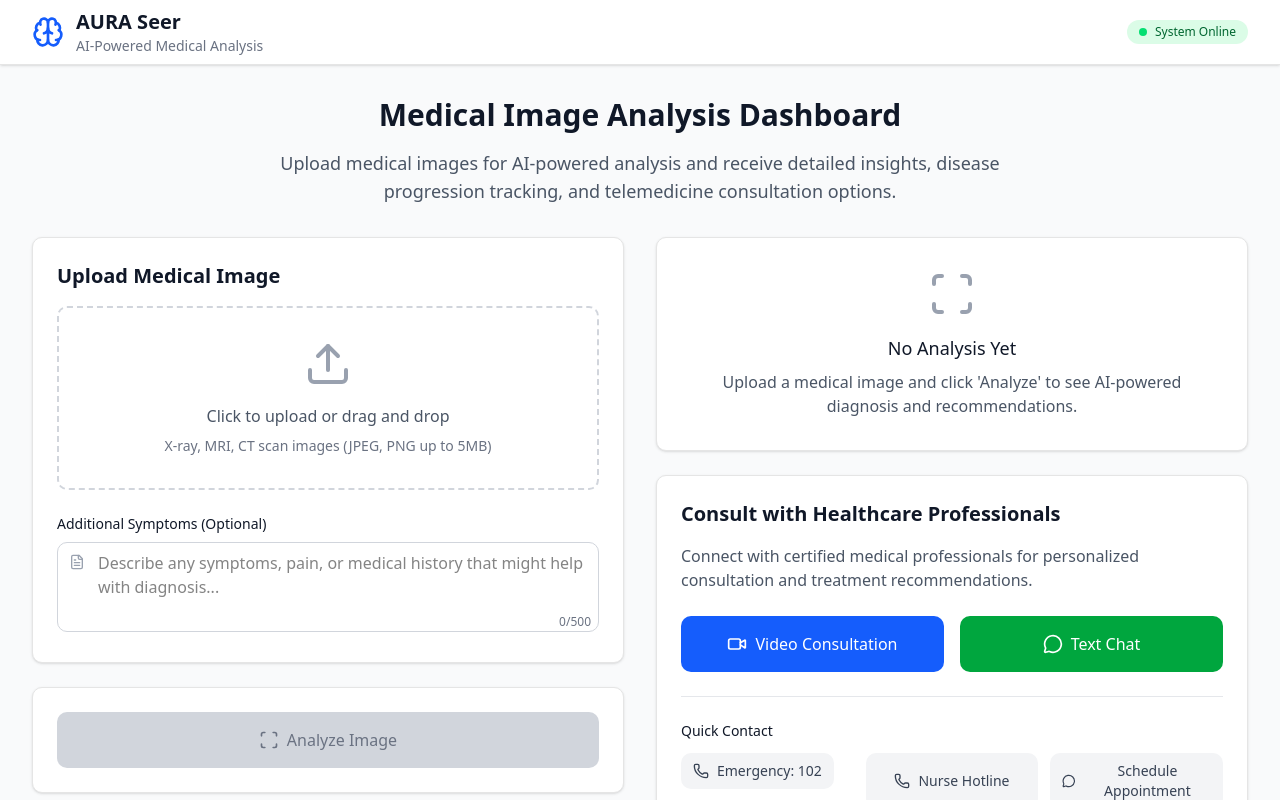
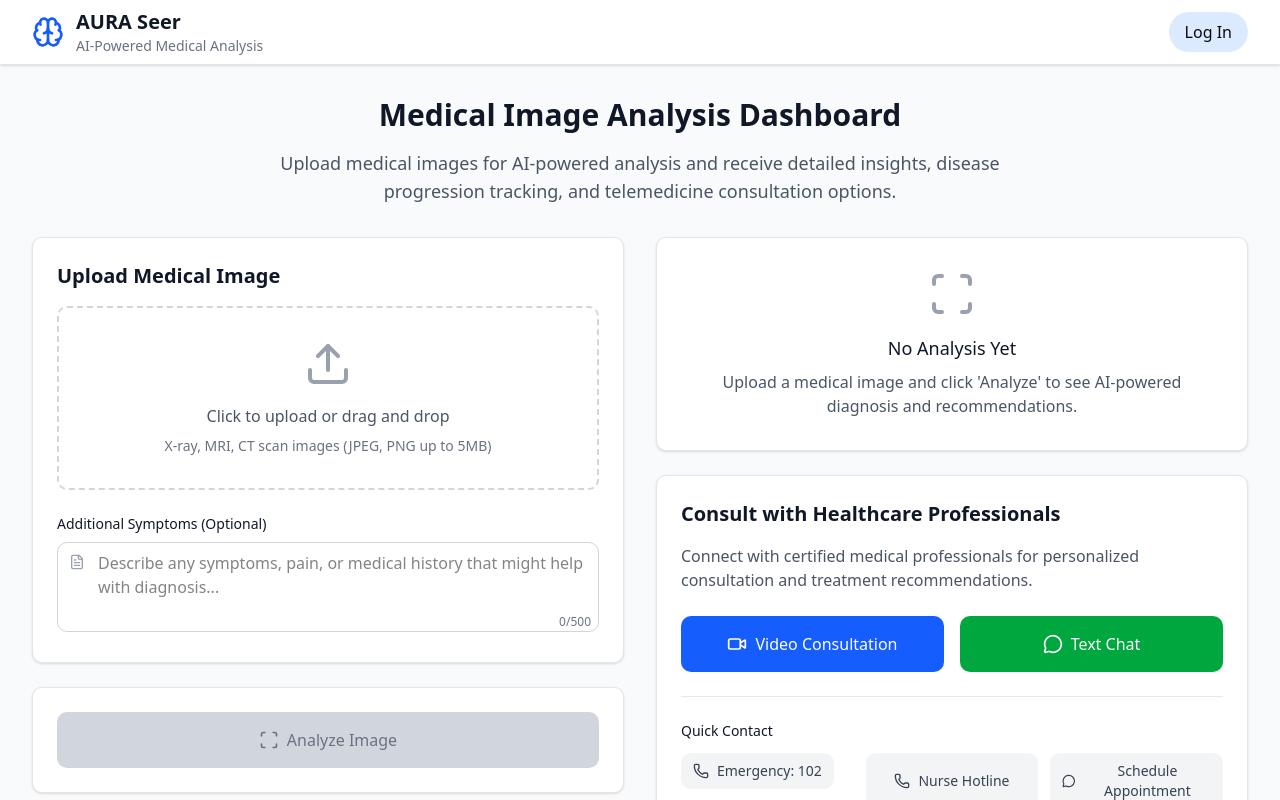
Before and after one commit to Anix003/aura-seer, a Next.js app: page / in a window 1280 px wide. Shown: the top 800 px of the page. Built offline with nearby package versions, Linux system fonts and the light colour scheme.

Commit message:
Fixing log in button

```diff
--- a/src/app/page.js
+++ b/src/app/page.js
@@ -73,10 +73,11 @@ export default function Home() {
               </div>
             </div>
             <div className="flex items-center space-x-4">
-              <span className="inline-flex items-center px-3 py-1 rounded-full text-xs font-medium bg-green-100 text-green-800">
+              {/* <span className="inline-flex items-center px-3 py-1 rounded-full text-xs font-medium bg-green-100 text-green-800">
                 <div className="w-2 h-2 bg-green-400 rounded-full mr-2"></div>
                 System Online
-              </span>
+              </span> */}
+              <button className="flex items-center bg-blue-100 hover:bg-blue-400 hover:text-white py-2 px-4 rounded-full transition-all duration-200 ease-in-out">Log In</button>
             </div>
           </div>
         </div>
--- a/src/components/ChatWithSeer.js
+++ b/src/components/ChatWithSeer.js
@@ -264,7 +264,7 @@ Is there anything specific about your diagnosis you'd like me to explain further
               initial="hidden"
               animate="visible"
               exit="exit"
-              className="bg-white rounded-xl shadow-2xl w-full max-w-md h-[600px] flex flex-col overflow-hidden"
+              className="bg-white rounded-xl shadow-2xl w-full lg:max-w-lg md:max-w-md h-[600px] flex flex-col overflow-auto"
               onClick={(e) => e.stopPropagation()}
             >
               {/* Header */}
```
